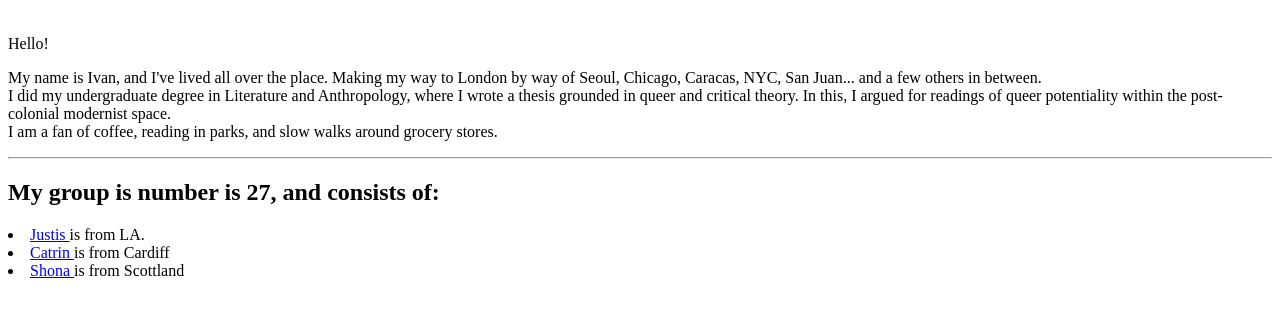
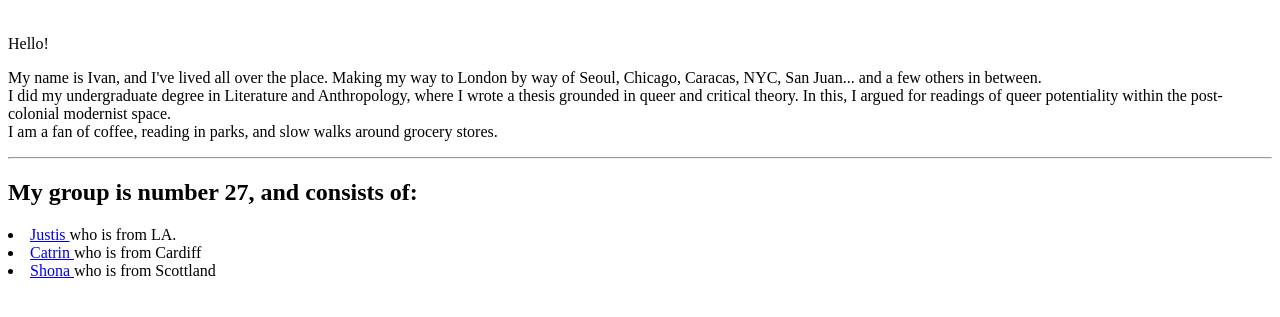
Before and after one commit to ivannilla/-INST0018_23-24_uczcli0, a plain HTML site: page index.html in a window 1280 px wide. Shown: the part 79-396 px from the top of the page. Drawn offline with Linux system fonts and the light colour scheme.

Commit message:
Update index.html

```diff
--- a/index.html
+++ b/index.html
@@ -12,9 +12,9 @@
  <p>	My name is Ivan, and I've lived all over the place. Making my way to London by way of Seoul, Chicago, Caracas, NYC, San Juan... and a few others in between. <br>	I did my undergraduate degree in Literature and Anthropology, where I wrote a thesis grounded in queer and critical theory. In this, I argued for readings of queer potentiality within the post-colonial modernist space. <br> I am a fan of coffee, reading in parks, and slow walks around grocery stores. <p>
 
  <hr>
-  <H2> My group is number is 27, and consists of: </H2>
-  <li> <a href="https://justis-g.github.io/INST0018_23-24_uczcgua/"> Justis </a> is from LA. </li>
-   <li> <a href="https://catjones23.github.io/INST0018_23-24_uczccnj/"> Catrin </a> is from Cardiff </li>
-  <li> <a href="https://shoash24.github.io/hello/"> Shona </a> is from Scottland </li>
+  <H2> My group is number 27, and consists of: </H2>
+  <li> <a href="https://justis-g.github.io/INST0018_23-24_uczcgua/"> Justis </a> who is from LA. </li>
+   <li> <a href="https://catjones23.github.io/INST0018_23-24_uczccnj/"> Catrin </a> who is from Cardiff </li>
+  <li> <a href="https://shoash24.github.io/hello/"> Shona </a> who is from Scottland </li>
 </body>
 </html>
```
